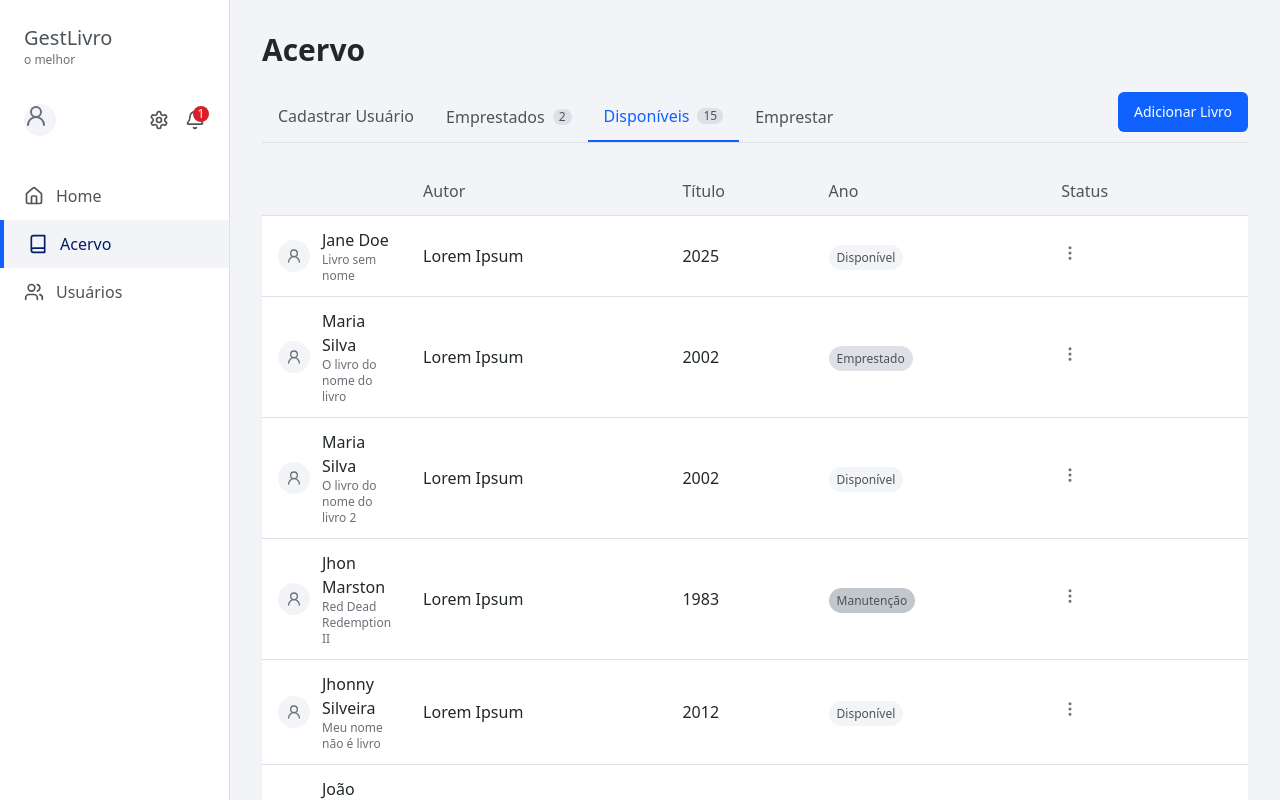
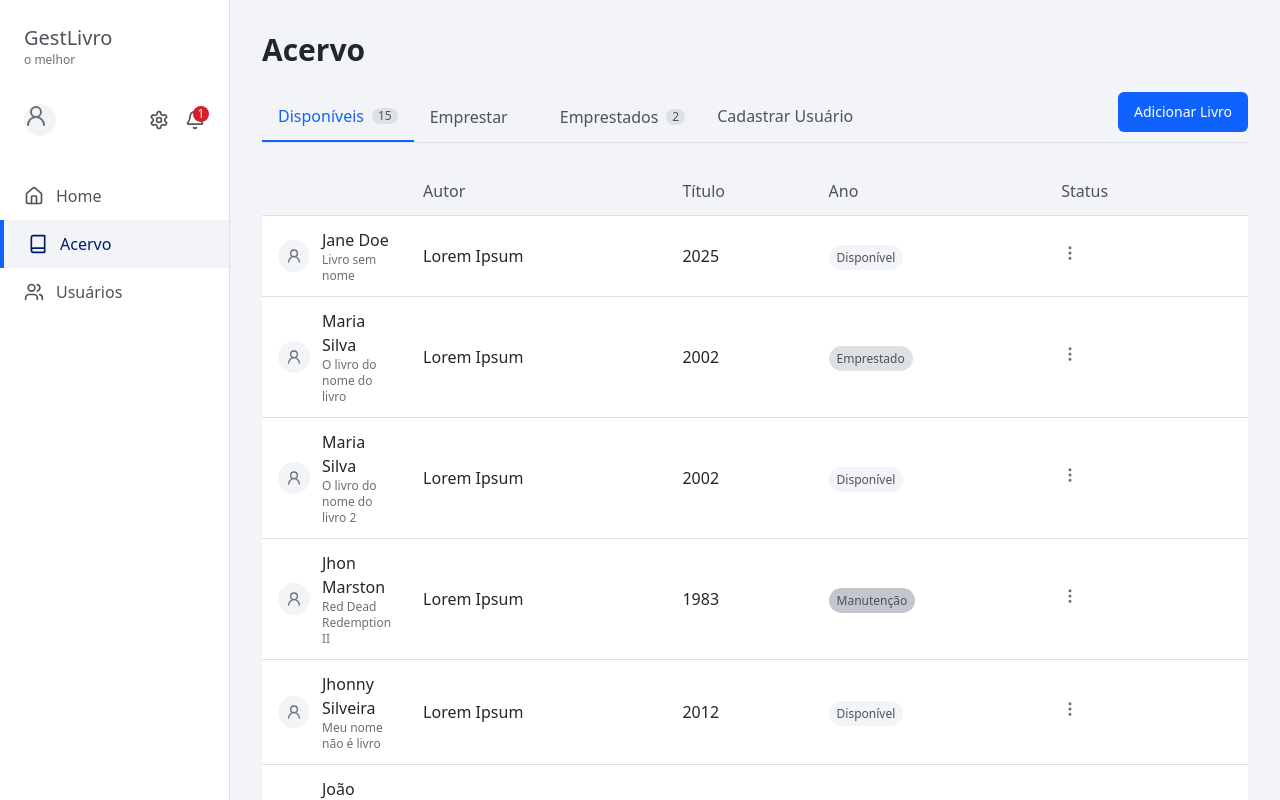
Before and after one commit to Raelsantana/MVP-Library-System, a React (Vite) app in the folder gestlivro/: page / in a window 1280 px wide. Built offline with nearby package versions, Linux system fonts and the light colour scheme.

Commit message:
Mudando ordem dos buttons na página de acervo

```diff
--- a/gestlivro/src/pages/Acervo/index.tsx
+++ b/gestlivro/src/pages/Acervo/index.tsx
@@ -19,21 +19,23 @@ export default function AcervoPage() {
 
                     {/* Tabs */}
                     <div className="flex border-b border-[#dde1e6] mb-6">
-                        <Link to="register-user"
-                         className="px-4 py-3 text-[#4d5358]">
-                            Cadastrar Usuário<span className="bg-[#dde1e6] text-[#4d5358] rounded-full text-xs"></span>
+
+                        <button className="px-4 py-3 text-[#0f62fe] border-b-2 border-[#0f62fe] flex items-center gap-2">
+                            Disponíveis <span className="bg-[#dde1e6] text-[#4d5358] rounded-full px-1.5 text-xs">15</span>
+                        </button>
+
+                        <Link to="register-loan"
+                            className="px-4 py-3 text-[#4d5358] flex items-center gap-2">
+                            Emprestar <span className="bg-[#dde1e6] text-[#4d5358] rounded-full px-1.5 text-xs"></span>
                         </Link>
 
                         <button className="px-4 py-3 text-[#4d5358] flex items-center gap-2">
                             Emprestados <span className="bg-[#dde1e6] text-[#4d5358] rounded-full px-1.5 text-xs">2</span>
                         </button>
 
-                        <button className="px-4 py-3 text-[#0f62fe] border-b-2 border-[#0f62fe] flex items-center gap-2">
-                            Disponíveis <span className="bg-[#dde1e6] text-[#4d5358] rounded-full px-1.5 text-xs">15</span>
-                        </button>
-                        <Link to="register-loan"
-                            className="px-4 py-3 text-[#4d5358] flex items-center gap-2">
-                            Emprestar <span className="bg-[#dde1e6] text-[#4d5358] rounded-full px-1.5 text-xs"></span>
+                        <Link to="register-user"
+                         className="px-4 py-3 text-[#4d5358]">
+                            Cadastrar Usuário<span className="bg-[#dde1e6] text-[#4d5358] rounded-full text-xs"></span>
                         </Link>
 
                         <div className="ml-auto">
```
